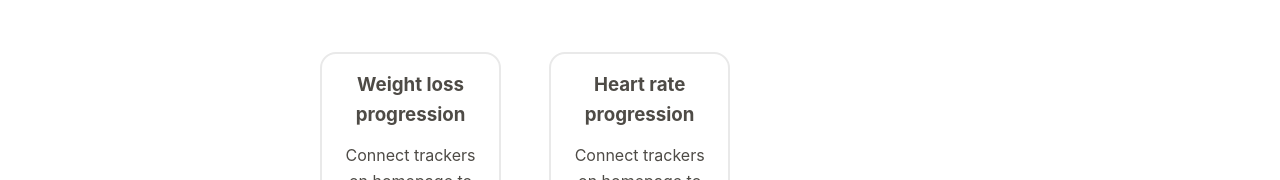
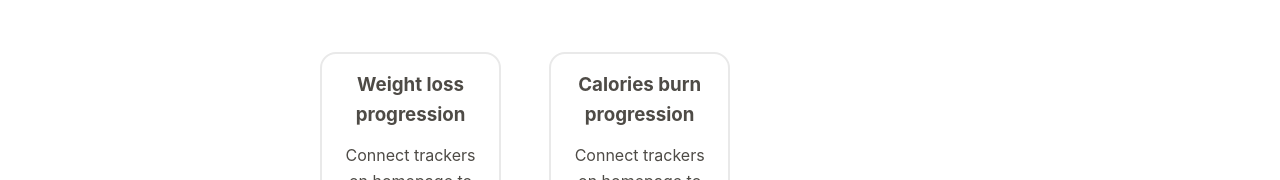
Before and after one commit to robispan/health-tracker, a React (Create React App) app: page /dashboard in a window 1280 px wide. Shown: the part 185-365 px from the top of the page. Built offline with nearby package versions, Linux system fonts and the light colour scheme; the HTML template or start-up script is replaced by a standard one.

Commit message:
added calories burn metric from runkeeper API

```diff
--- a/src/components/pages/Dashboard/Dashboard.js
+++ b/src/components/pages/Dashboard/Dashboard.js
@@ -1,20 +1,30 @@
 import React, { useContext } from 'react';
 
 import StravaContext from '../../../context/strava/stravaContext';
+import RunKeeperContext from '../../../context/runKeeper/runKeeperContext';
 
 import MetricsCard from './MetricsCard';
 
 const Dashboard = () => {
   const { stravaData } = useContext(StravaContext);
+  const { runKeeperData } = useContext(RunKeeperContext);
 
   const targetMetrics = {
     targetWeight: 50,
-    heartRate: 55
+    targetCaloriesLost: 800
   };
 
   const weightRatio =
     stravaData && stravaData.weight
       ? Math.round((100 * targetMetrics.targetWeight) / stravaData.weight)
+      : null;
+
+  const caloriesRatio =
+    runKeeperData && runKeeperData.activities
+      ? Math.round(
+          (100 * runKeeperData.activities[1].calories) /
+            targetMetrics.targetCaloriesLost
+        )
       : null;
 
   return (
@@ -24,8 +34,8 @@ const Dashboard = () => {
         {/* Weight */}
         <MetricsCard label='Weight loss progression' ratio={weightRatio} />
 
-        {/* Heart rate */}
-        <MetricsCard label='Heart rate progression' />
+        {/* Calories */}
+        <MetricsCard label='Calories burn progression' ratio={caloriesRatio} />
       </div>
     </div>
   );
```
